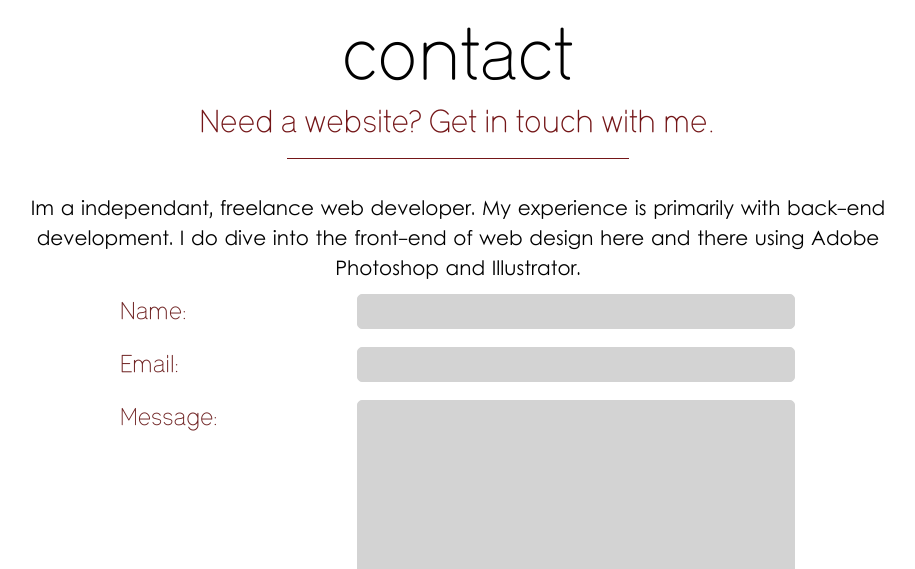
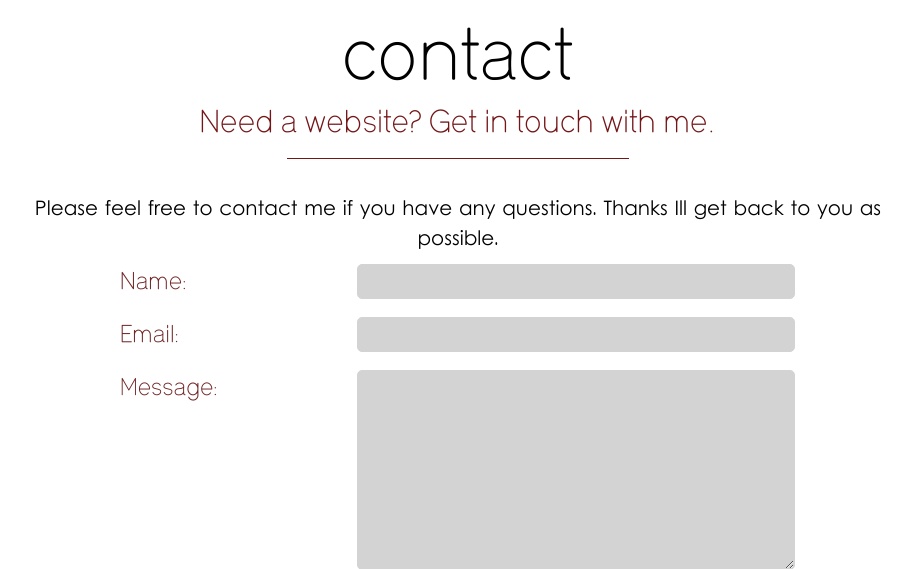
Before and after one commit to Markosus/webchef, a Laravel app: template resources/views/contact.blade.php in a window 1280 px wide. Shown: the part 582-1151 px from the top of the page, without its empty margins (182-1097 px from the left). Run offline with Laravel 8, Linux system fonts and the light colour scheme; the template is opened without the code that fills it, so the values that code supplies are empty; settings files or empty folders that the repository lacks are supplied.

Commit message:
made various changes to the portfolio page

```diff
--- a/resources/views/contact.blade.php
+++ b/resources/views/contact.blade.php
@@ -22,7 +22,7 @@
    				<!-- <h3 class="text-center">A little bit about myself</h3> -->
    				<br>
    				<p class="firstparagraph text-center">
-   					Im a independant, freelance web developer. My experience is primarily with back-end development. I do dive into the front-end of web design here and there using Adobe Photoshop and Illustrator.
+   					Please feel free to contact me if you have any questions. Thanks Ill get back to you as possible.
    				</p>
 
 
```
